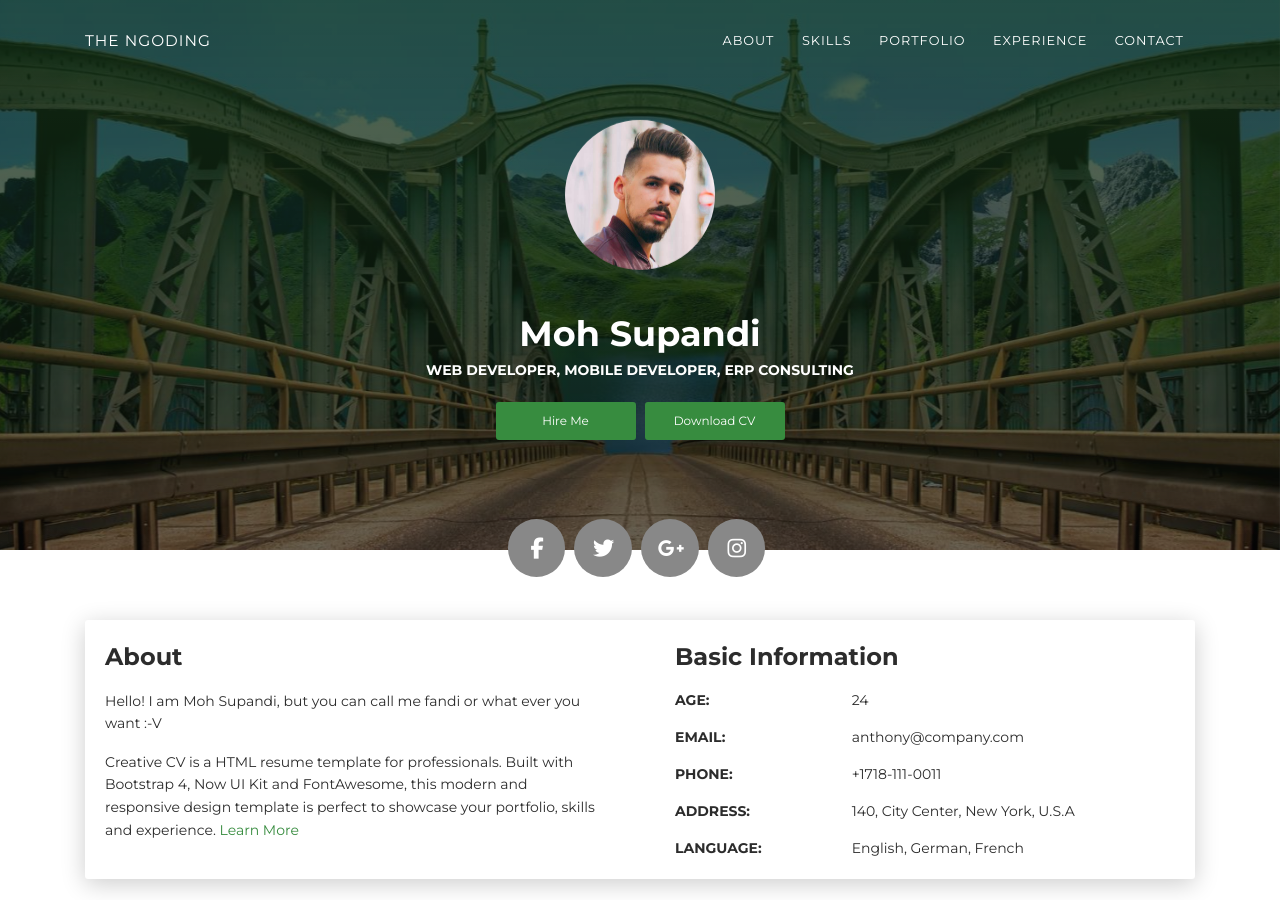
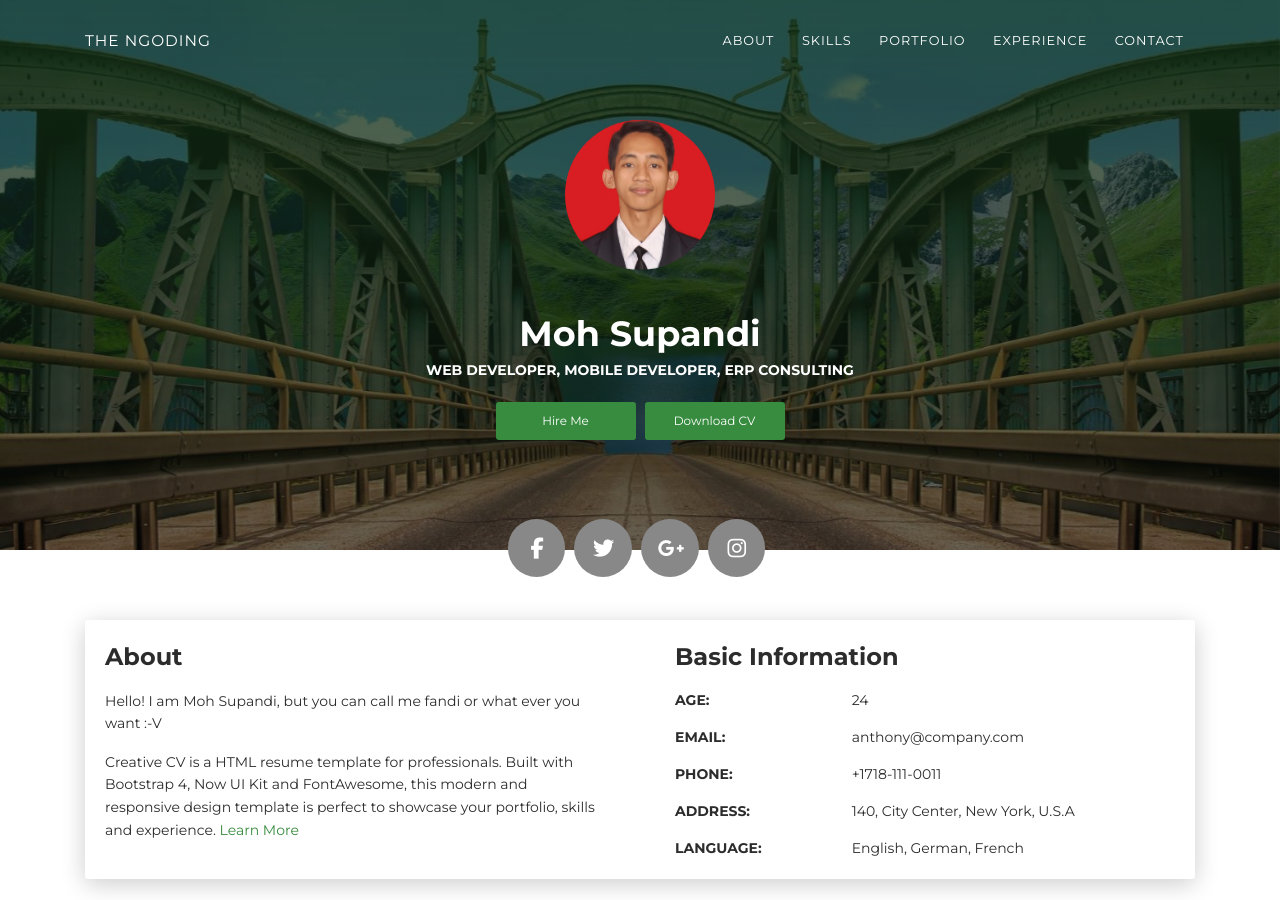
Before and after one commit to congfandi/congfandi.github.io, a Jekyll site: the page portofolio/index.html, which Jekyll copies as it is, in a window 1280 px wide and 900 px high. Built offline with Jekyll 4.4.1, drawn with Linux system fonts in a browser that asks for light colours; nearby versions of some CDN libraries.

Commit message:
change portofolio image

```diff
--- a/portofolio/index.html
+++ b/portofolio/index.html
@@ -41,7 +41,7 @@
       <div class="page-header-image" data-parallax="true" style="background-image: url('images/cc-bg-1.jpg');"></div>
       <div class="container">
         <div class="content-center">
-          <div class="cc-profile-image"><a href="#"><img src="images/anthony.jpg" alt="Image"/></a></div>
+          <div class="cc-profile-image"><a href="#"><img src="https://thengoding.com/img/congfandi.jpg" alt="Image"/></a></div>
           <div class="h2 title">Moh Supandi</div>
           <p class="category text-white">Web Developer, Mobile Developer,  ERP Consulting</p><a class="btn btn-primary smooth-scroll mr-2" href="#contact" data-aos="zoom-in" data-aos-anchor="data-aos-anchor">Hire Me</a><a class="btn btn-primary" href="#" data-aos="zoom-in" data-aos-anchor="data-aos-anchor">Download CV</a>
         </div>
```
